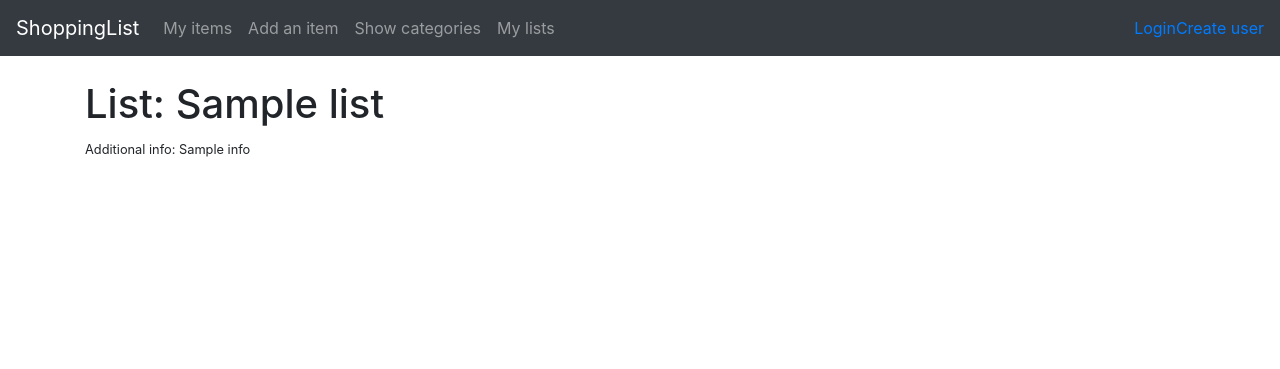
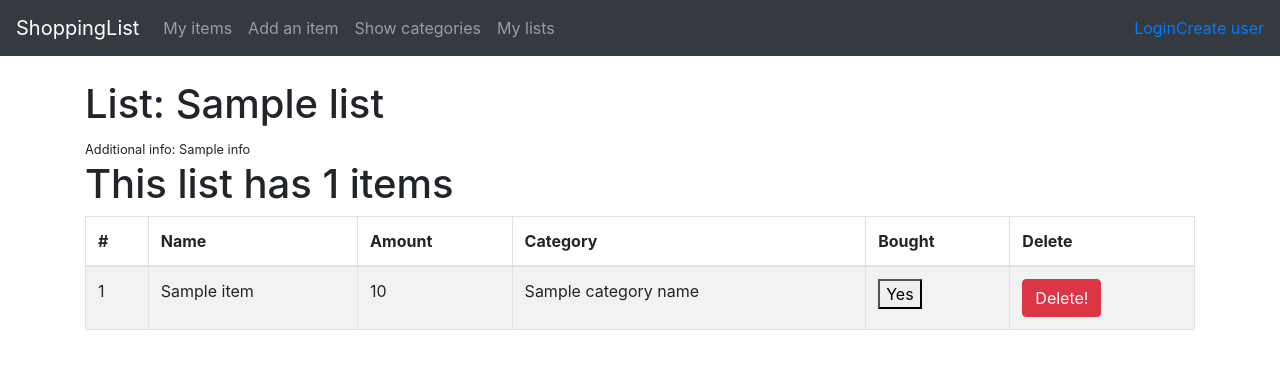
Before and after one commit to lossitomatossi/ShoppingList, a Flask app: template application/templates/lists/info.html in a window 1280 px wide. Shown: the top 369 px of the page. Run offline with Flask 2, Linux system fonts and the light colour scheme; the template is opened without the code that fills it: most values are stand-ins (such as "Sample title", 1, 10 or a date in 2020); parts of the project's set-up code (start-up, migrations or seed data) failed here and were passed over; some libraries are stand-ins or nearby versions.

Commit message:
kun itemin lisää, sitä pystyy tarkastelemaan listalla

```diff
--- a/application/lists/views.py
+++ b/application/lists/views.py
@@ -50,4 +50,6 @@ def lists_create():
 @app.route("/lists/<list_id>", methods=["GET"])
 @login_required
 def list_page(list_id):
-    return render_template("/lists/info.html", list = List.query.get(list_id))
+    categoryNames = Category.find_all_category_names()
+    items = List.find_items_by_list(list_id)
+    return render_template("/lists/info.html", list = List.query.get(list_id), items = items, categoryNames = categoryNames)
--- a/application/templates/items/list.html
+++ b/application/templates/items/list.html
@@ -43,5 +43,4 @@
     {% endfor %}
   </tbody>
 </table>
-</script>
 {% endblock %}
--- a/application/templates/lists/info.html
+++ b/application/templates/lists/info.html
@@ -5,6 +5,48 @@
 <body>
   <h1>List: {{ list.name }}</h1>
   <small>Additional info: {{ list.info }}</small>
+
+  <table class="table table-bordered table-striped">
+    <thead>
+      <tr>
+        <th scope="col">#</th>
+        <th scope="col">Name</th>
+        <th scope="col">Amount</th>
+        <th scope="col">Category</th>
+        <th scope="col">Bought</th>
+        <th scope="col">Delete</th>
+      </tr>
+    </thead>
+    <tbody>
+      {% if items|length < 1 %}
+        <h1>This list is empty</h1>
+      {% else %}
+        <h1>This list has {{ items|length }} items</h1>
+      {% endif %}
+      {% for item in items %}
+      <tr>
+        <td>{{ item.id }}</td>
+        <td>{{ item.name }}</td>
+        <td>{{ item.amount }}</td>
+        <td>{{ categoryNames[item.category_id-1].name }}</td>
+        <td>
+          <form method="POST" action="{{ url_for('items_set_done', item_id=item.id) }}">
+            {% if item.bought == 0 %}
+              <button name="name" value="{{ item.bought }}" type="submit">No</button>
+            {% else %}
+              <button name="name" value="{{ item.bought }}" type="submit">Yes</button>
+            {% endif %}
+          </form>
+        </td>
+        <td>
+          <form method="POST" action="{{ url_for('items_delete', item_id=item.id) }}">
+            <button name="name" class="btn btn-danger" type="submit">Delete!</button>
+          </form>
+        </td>
+      </tr>
+      {% endfor %}
+    </tbody>
+  </table>
 </body>
 
 {% endblock %}
```
Also changed, not shown: application/lists/models.py (+16 -0 lines).
